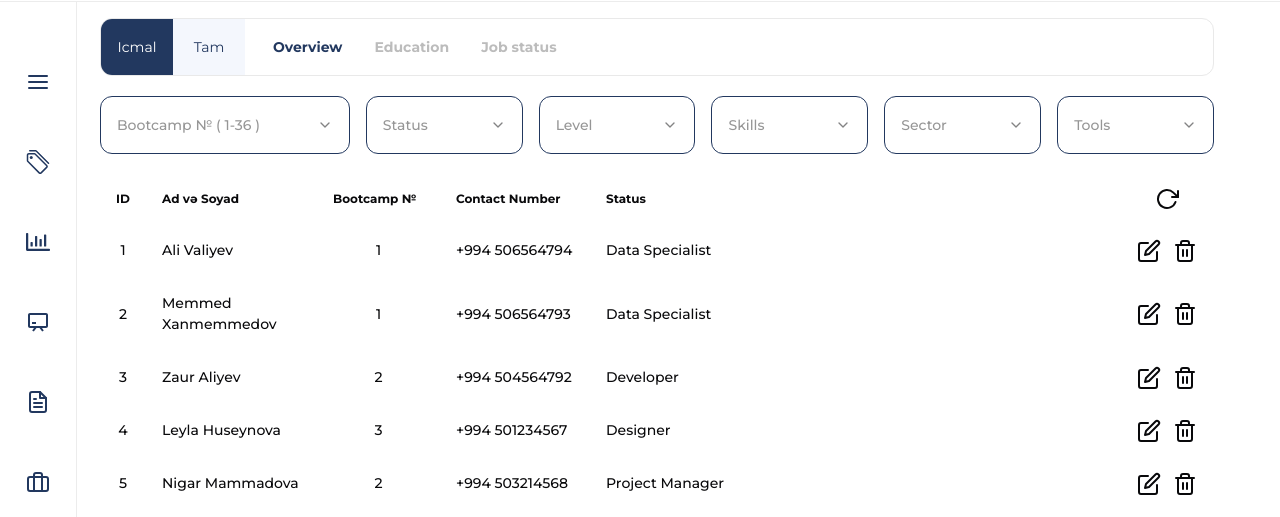
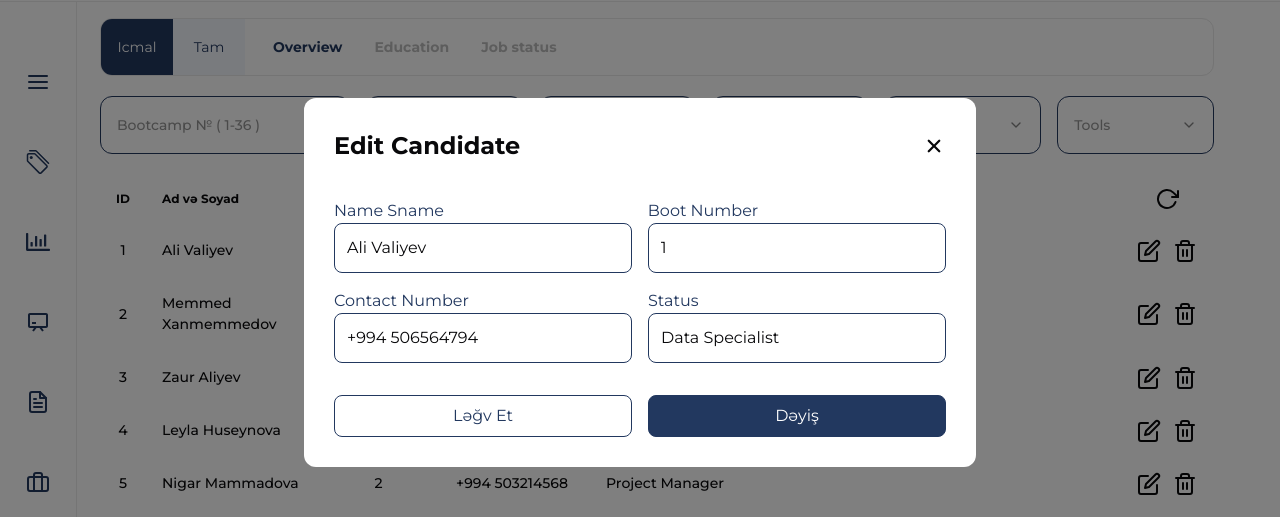
Before and after one commit to QssAnalytic/DataGovernance, a React (Vite) app: page /talent-pool in a window 1280 px wide. Both pictures are taken after a click on the icon 1148 px from the left and 368 px from the top of the page. Shown: the part 118-635 px from the top of the page. Built offline with nearby package versions, Linux system fonts and the light colour scheme.

Commit message:
overview Page edit

```diff
--- a/src/components/Shared/header/ChangingContent.tsx
+++ b/src/components/Shared/header/ChangingContent.tsx
@@ -36,9 +36,9 @@ export const ChangingContent = () => {
               onClick={() => setIsModalOpen(false)}
             ></div>
             <motion.div
-              initial={{ opacity: 0, scale: 0.9 }}
-              animate={{ opacity: 1, scale: 1 }}
-              exit={{ opacity: 0, scale: 0.9 }}
+              initial={{ opacity: 0}}
+              animate={{ opacity: 1 }}
+              exit={{ opacity: 0}}
               transition={{ duration: 0.3 }}
               className="flex bg-white flex-col min-w-[200px] min-h-[200px] z-50 rounded-[12px]"
             >
--- a/src/pages/career/services/store/useUIStore.ts
+++ b/src/pages/career/services/store/useUIStore.ts
@@ -1,11 +1,15 @@
 import { create } from 'zustand';
+import { ReactNode } from 'react';
 
 interface UIStore {
   buttonLabel: string;
   isModalOpen: boolean;
   setIsModalOpen: (isOpen: boolean) => void;
   pageCustomHeader: string;
-  modalContent: React.ReactNode;
+  modalContent: ReactNode;
+  setModalContent: (content: ReactNode) => void;
+  setButtonLabel: (label: string) => void;
+  setPageCustomHeader: (header: string) => void;
 }
 
 export const useUIStore = create<UIStore>((set) => ({
@@ -14,4 +18,7 @@ export const useUIStore = create<UIStore>((set) => ({
   setIsModalOpen: (isOpen) => set({ isModalOpen: isOpen }),
   pageCustomHeader: '',
   modalContent: null,
+  setModalContent: (content) => set({ modalContent: content }),
+  setButtonLabel: (label) => set({ buttonLabel: label }),
+  setPageCustomHeader: (header) => set({ pageCustomHeader: header }),
 }));
--- /dev/null
+++ b/src/pages/career/talent-pool/components/EditModal/OverviewEditModal.tsx
@@ -0,0 +1,101 @@
+import { EditModalStore } from "@/pages/career/talent-pool/services/store/useUIStore";
+import { IoClose } from "react-icons/io5";
+import { motion } from "framer-motion";
+
+interface RowData {
+    id: number;
+    nameSname: string;
+    bootNumber: string;
+    contactNumber: string;
+    status: string;
+}
+
+interface EditModalProps {
+    data: RowData | null;
+}
+
+export const OverviewEditModal = ({ data }: EditModalProps) => {
+    const { setOverviewEditOpen } = EditModalStore();
+
+    const handleSubmit = (e: React.FormEvent) => {
+        e.preventDefault();
+        // Add your save logic here
+        setOverviewEditOpen(false);
+    };
+
+    return (
+        <motion.div className="w-full h-[100vh] absolute top-0 left-0 z-[1000]"
+            initial={{ opacity: 0 }}
+            animate={{ opacity: 1 }}
+            exit={{ opacity: 0 }}
+        >
+            <div className="overlay w-full h-full bg-black opacity-50 absolute top-0 left-0"></div>
+            <div className="w-full h-full flex justify-center items-center">
+                <div className="w-[672px] rounded-[12px] bg-white relative z-[1000] p-[30px]">
+                    <div className="header w-full flex justify-between items-center pb-[35px]">
+                        <p className="text-[24px] font-bold">Edit Candidate</p>
+                        <IoClose
+                            className="w-[24px] h-[24px] hover:cursor-pointer"
+                            onClick={() => setOverviewEditOpen(false)}
+                        />
+                    </div>
+                    {data && (
+                        <form onSubmit={handleSubmit} className="flex flex-col gap-4">
+                            <div className="flex gap-4">
+                              <div>
+                                <label htmlFor="nameSname" className="text-[#22385F]">Name Sname</label>
+                                <input
+                                  type="text"
+                                  defaultValue={data.nameSname}
+                                  className="w-full p-3 border border-[#22385F] rounded-lg focus:outline-none"
+                                />
+                              </div>
+                              <div>
+                                <label htmlFor="bootNumber" className="text-[#22385F]">Boot Number</label>
+                                <input
+                                  type="text"
+                                  defaultValue={data.bootNumber}
+                                  className="w-full p-3 border border-[#22385F] rounded-lg focus:outline-none"
+                                />
+                              </div>
+                            </div>
+                            <div className="flex gap-4">
+                              <div className="w-[50%]">
+                                <label htmlFor="contactNumber" className="text-[#22385F]">Contact Number</label>
+                                <input
+                                  type="text"
+                                  defaultValue={data.contactNumber}
+                                  className="w-full p-3 border border-[#22385F] rounded-lg focus:outline-none"
+                                />
+                              </div>
+                              <div className="w-[50%]">
+                                <label htmlFor="status" className="text-[#22385F]">Status</label>
+                                <input
+                                  type="text"
+                                  defaultValue={data.status}
+                                  className="w-full p-3 border border-[#22385F] rounded-lg focus:outline-none"
+                              />
+                              </div>
+                            </div>
+                            <div className="flex w-full justify-end gap-4 mt-4">
+                                <button
+                                    type="button"
+                                    onClick={() => setOverviewEditOpen(false)}
+                                    className="px-6 py-2 border text-[#22385F] border-[#22385F] w-[50%] rounded-lg hover:bg-[#22385F] hover:text-white duration-200"
+                                >
+                                    Ləğv Et
+                                </button>
+                                <button
+                                    type="submit"
+                                    className="px-6 py-2 w-[50%] border border-[#22385F] bg-[#22385F] text-white rounded-lg hover:bg-white hover:text-[#22385F] duration-200"
+                                >
+                                    Dəyiş
+                                </button>
+                            </div>
+                        </form>
+                    )}
+                </div>
+            </div>
+        </motion.div>
+    );
+};
--- a/src/pages/career/talent-pool/components/tables/overview table/tableIndex.tsx
+++ b/src/pages/career/talent-pool/components/tables/overview table/tableIndex.tsx
@@ -4,22 +4,37 @@ import PaginationControls from "@/pages/lead-details-page/components/Pagination
 import { FiEdit } from "react-icons/fi";
 import { FiTrash2 } from "react-icons/fi";
 import { ExportedData } from "@/pages/career/talent-pool/components/ExportedData";
+import { EditModalStore } from "@/pages/career/talent-pool/services/store/useUIStore";
+import { OverviewEditModal } from "@/pages/career/talent-pool/components/EditModal/OverviewEditModal";
+import {AnimatePresence} from "framer-motion"
+
+interface RowData {
+    id: number;
+    nameSname: string;
+    bootNumber: string;
+    contactNumber: string;
+    status: string;
+}
 
 export const OverviewTable = () => {
+    const { OverviewEditOpen, setOverviewEditOpen } = EditModalStore();
     const [currentPage, setCurrentPage] = useState(1);
+    const [selectedData, setSelectedData] = useState<RowData | null>(null);
     const rowsPerPage = 7;
 
-   const [data, setData] = useState(ExportedData)
+    const [data, setData] = useState(ExportedData);
 
-    // Add delete handler
     const handleDelete = (id: number) => {
         setData(prevData => prevData.filter(item => item.id !== id));
-
-        // Adjust current page if necessary after deletion
         const totalPages = Math.ceil((data.length - 1) / rowsPerPage);
         if (currentPage > totalPages) {
             setCurrentPage(totalPages);
         }
+    };
+
+    const handleEdit = (rowData: RowData) => {
+        setSelectedData(rowData);
+        setOverviewEditOpen(true);
     };
 
     const paginatedData = data.slice(
@@ -29,7 +44,6 @@ export const OverviewTable = () => {
 
     return (
         <div className="w-full">
-            {/* Table Header */}
             <div className="tableHeader flex justify-between items-center">
                 <div className="leftHeader flex">
                     <div className="headerTD p-[16px] font-bold text-[12px] w-[46px]">ID</div>
@@ -43,7 +57,6 @@ export const OverviewTable = () => {
                 </div>
             </div>
 
-            {/* Table Body */}
             <div className="tableBody h-[408px]">
                 {paginatedData.map((rowData) => (
                     <div className="row flex justify-between items-center" key={rowData.id}>
@@ -56,7 +69,10 @@ export const OverviewTable = () => {
                         </div>
                         <div className="rowRight flex gap-x-[12px] w-[95px] justify-center">
                             <div className="">
-                                <FiEdit className="w-[24px] h-[24px] hover:cursor-pointer"/>
+                                <FiEdit
+                                    className="w-[24px] h-[24px] hover:cursor-pointer"
+                                    onClick={() => handleEdit(rowData)}
+                                />
                             </div>
                             <div className="">
                                 <FiTrash2
@@ -69,7 +85,6 @@ export const OverviewTable = () => {
                 ))}
             </div>
 
-            {/* Pagination Controls */}
             <div className="flex justify-center">
                 <PaginationControls
                     data={data}
@@ -78,6 +93,9 @@ export const OverviewTable = () => {
                     rowsPerPage={rowsPerPage}
                 />
             </div>
+            <AnimatePresence>
+              {OverviewEditOpen && <OverviewEditModal data={selectedData} />}
+            </AnimatePresence>
         </div>
     );
 };
--- /dev/null
+++ b/src/pages/career/talent-pool/services/store/useUIStore.tsx
@@ -0,0 +1,20 @@
+import { create } from 'zustand';
+
+interface EditModalStore {
+  OverviewEditOpen: boolean;
+  JobEditOpen: boolean;
+  EducationEditOpen: boolean;
+  setOverviewEditOpen: (isOpen: boolean) => void;
+  setJobEditOpen: (isOpen: boolean) => void;
+  setEducationEditOpen: (isOpen: boolean) => void;
+}
+
+export const EditModalStore = create<EditModalStore>((set) => ({
+  OverviewEditOpen: false,
+  JobEditOpen: false,
+  EducationEditOpen: false,
+  setOverviewEditOpen: (isOpen) => set({ OverviewEditOpen: isOpen }),
+  setJobEditOpen: (isOpen) => set({ JobEditOpen: isOpen }),
+  setEducationEditOpen: (isOpen) => set({ EducationEditOpen: isOpen }),
+
+}));
```
